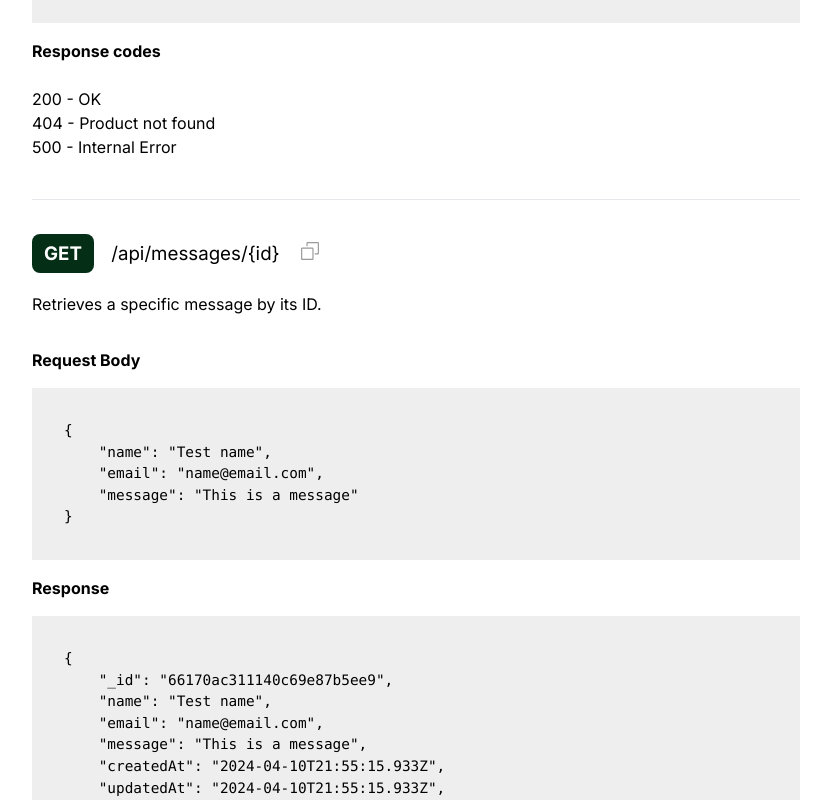
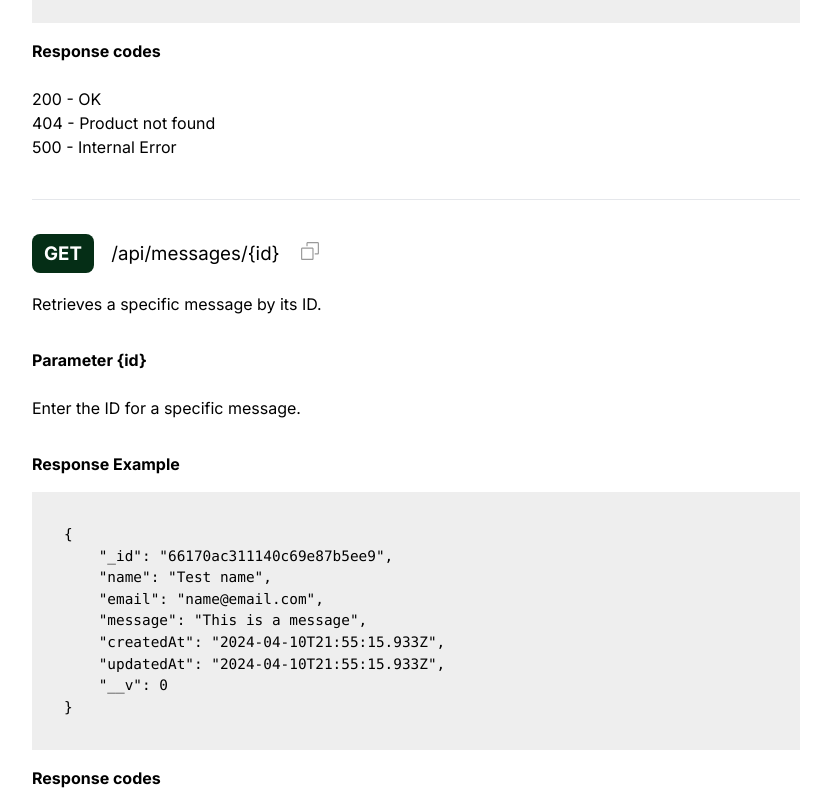
Before and after one commit to jesperekerling/ecommerce-api, a website: page dist/index.html in a window 1280 px wide. Shown: the part 2722-3522 px from the top of the page, without its empty margins (368-1199 px from the left). Drawn offline with nearby package versions, Linux system fonts and the light colour scheme.

Commit message:
npm cors added to the project.

```diff
--- a/api/index.js
+++ b/api/index.js
@@ -3,6 +3,7 @@ const express = require('express');
 const { body, validationResult } = require('express-validator');
 const mongoose = require('mongoose');
 const rateLimit = require("express-rate-limit");
+const cors = require('cors');
 
 const User = require('./models/User');
 const Product = require('./models/Products');
@@ -12,6 +13,8 @@ const Order = require('./models/Orders');
 const app = express();
 
 app.use(express.json());
+
+app.use(cors());
 
 const db = require("./../db-config")
 
--- a/dist/index.html
+++ b/dist/index.html
@@ -343,7 +343,7 @@
               </g>
             </svg>
           </button></h3>
-          <p>Retrieves all messages.</p>
+          <p>Retrieves all messages in an array in JSON format.</p>
           <h4>Response</h4>
           <pre>
             <code>
@@ -399,13 +399,9 @@
             </svg>
           </button></h3>
           <p>Retrieves a specific message by its ID.</p>
-          <h4>Request Body</h4>
-          <pre><code>{
-    "name": "Test name",
-    "email": "name@email.com",
-    "message": "This is a message"
-}</code></pre>
-          <h4>Response</h4>
+          <h4>Parameter {id}</h4>
+          <p>Enter the ID for a specific message.</p>
+          <h4>Response Example</h4>
           <pre><code>{
     "_id": "66170ac311140c69e87b5ee9",
     "name": "Test name",
--- a/package.json
+++ b/package.json
@@ -12,6 +12,7 @@
   "license": "ISC",
   "dependencies": {
     "bcryptjs": "^2.4.3",
+    "cors": "^2.8.5",
     "dotenv": "^16.4.5",
     "express": "^4.19.2",
     "express-rate-limit": "^7.2.0",
```
Also changed, not shown: 1 other file.
